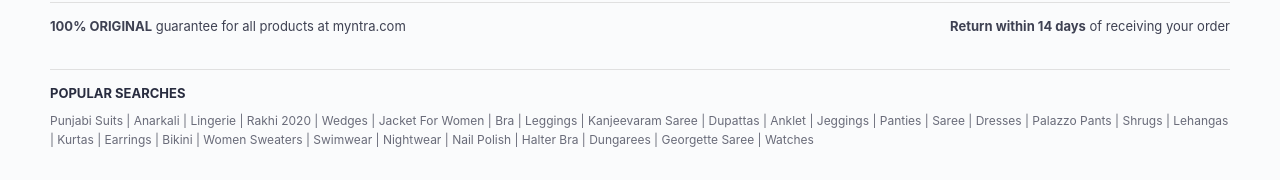
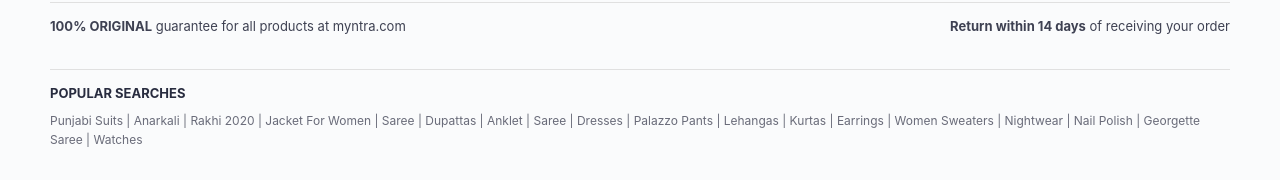
Before and after one commit to amanofficially/Myntra-Clone, a plain HTML site: page index.html in a window 1280 px wide. Shown: the part 3338-3518 px from the top of the page. Drawn offline with nearby package versions, Linux system fonts and the light colour scheme.

Commit message:
Update index.html

```diff
--- a/index.html
+++ b/index.html
@@ -180,10 +180,8 @@
     <div class="popular_searches">
       <h3>POPULAR SEARCHES</h3>
       <p>
-        Punjabi Suits | Anarkali | Lingerie | Rakhi 2020 | Wedges | Jacket For Women | Bra | Leggings | Kanjeevaram
-        Saree | Dupattas | Anklet | Jeggings | Panties | Saree | Dresses | Palazzo Pants | Shrugs | Lehangas |
-        Kurtas | Earrings | Bikini | Women Sweaters | Swimwear | Nightwear | Nail Polish | Halter Bra | Dungarees |
-        Georgette Saree | Watches
+        Punjabi Suits | Anarkali | Rakhi 2020 | Jacket For Women | Saree | Dupattas | Anklet | Saree | Dresses | Palazzo Pants | Lehangas |
+        Kurtas | Earrings | Women Sweaters | Nightwear | Nail Polish | Georgette Saree | Watches
       </p>
     </div>
   </footer>
```
